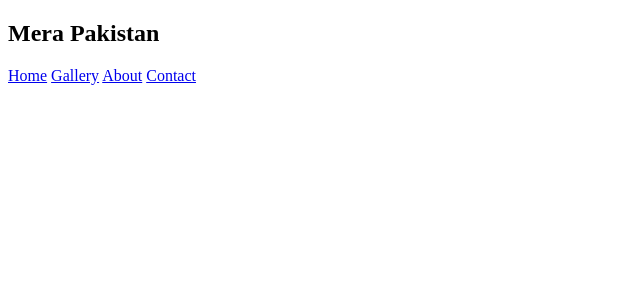
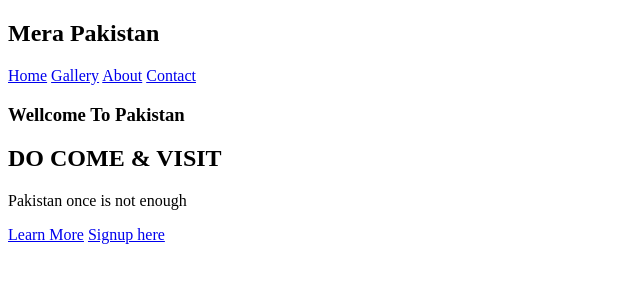
Before and after one commit to malikmateen917/website-mera-pakistan, a plain HTML site: page index.html in a window 1280 px wide. Shown: the whole page, without its empty margins (0-640 px from the left). Drawn offline with nearby package versions, Linux system fonts and the light colour scheme.

Commit message:
website body part completed

```diff
--- a/index.html
+++ b/index.html
@@ -25,3 +25,17 @@
                         </div>
                         </nav>
                         <main>
+                            <section>
+                                <h3>Wellcome To Pakistan</h3>
+                                <h1>DO COME & VISIT <span class="change-content"> </span></h1>
+                                <p>Pakistan once is not enough</p>
+                                <a href="#" class="btnone">Learn More</a>
+                                <a href="#" class="btntwo">Signup here</a>
+                            </section>
+                        </main>
+
+                        </div>
+
+                </header>
+            </body>
+        </html>
```
